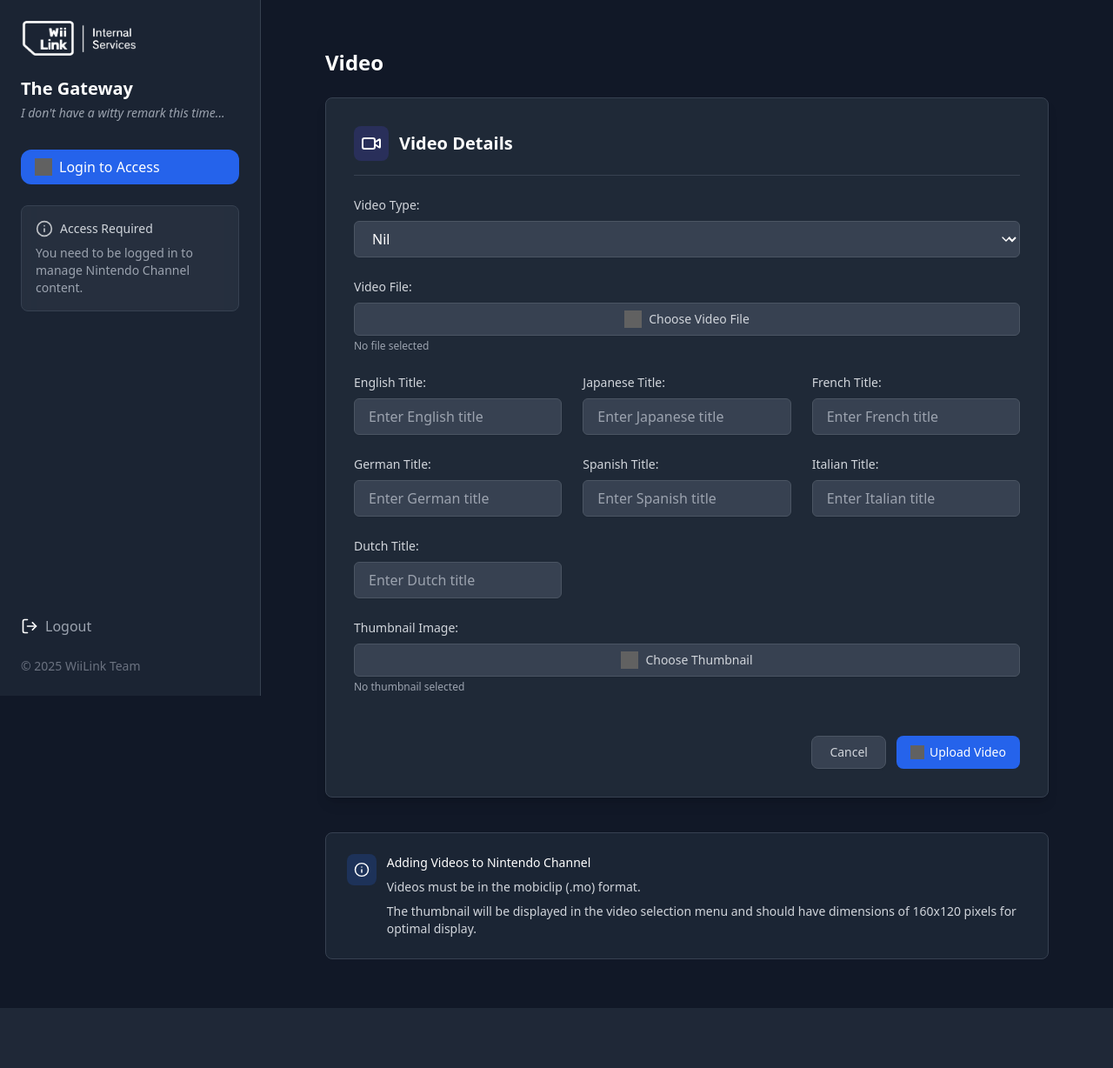
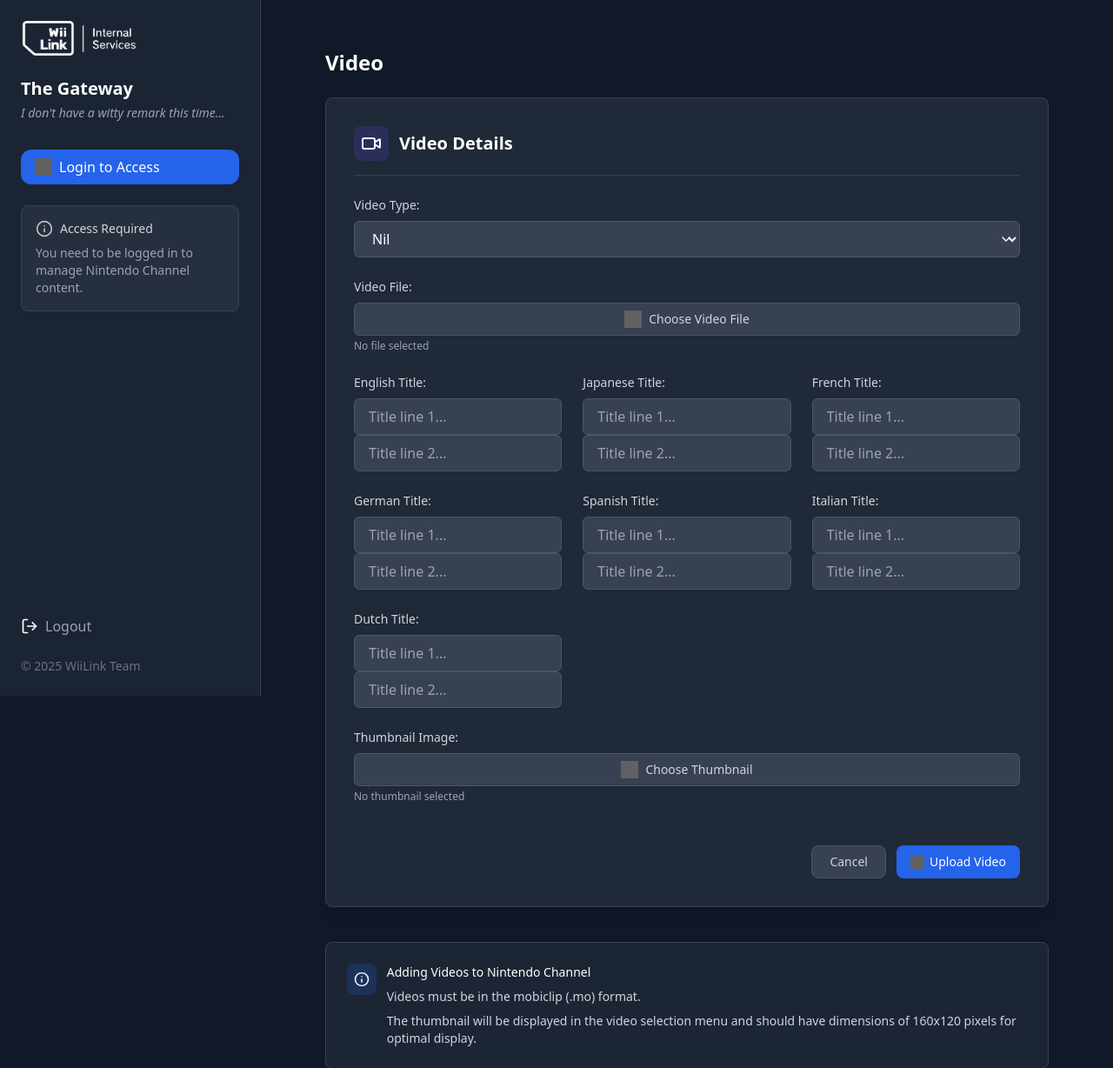
Before and after one commit to WiiLink24/NintendoChannelWeb, a Flask app: template templates/video_action.html in a window 1280 px wide. Shown: the top 1228 px of the page at 87% size. Before the commit the page ends 1159 px from the top, so only its background shows below. Run offline with Flask 3, Linux system fonts and the light colour scheme; the template is opened without the code that fills it: values that come from a table or form of the project are taken from there, others are empty; parts of the project's set-up code (start-up, migrations or seed data) failed here and were passed over; some libraries are stand-ins or nearby versions; grey boxes are pictures that could not be loaded.

Commit message:
feat: multi-line video titles

```diff
--- a/templates/video_action.html
+++ b/templates/video_action.html
@@ -52,7 +52,10 @@
                             Title:</label>
                         {{ form.title_en(class_="bg-gray-700 border border-gray-600 text-white w-full px-4 py-2
                         rounded-md shadow-sm focus:outline-none focus:ring-indigo-500 focus:border-indigo-500",
-                        placeholder="Enter English title") }}
+                        placeholder="Title line 1...") }}
+                        {{ form.title_en_2(class_="bg-gray-700 border border-gray-600 text-white w-full px-4 py-2
+                        rounded-md shadow-sm focus:outline-none focus:ring-indigo-500 focus:border-indigo-500",
+                        placeholder="Title line 2...") }}
                     </div>
 
                     <div>
@@ -60,7 +63,10 @@
                             class="block text-sm font-medium text-gray-300 mb-2">Japanese Title:</label>
                         {{ form.title_jpn(class_="bg-gray-700 border border-gray-600 text-white w-full px-4 py-2
                         rounded-md shadow-sm focus:outline-none focus:ring-indigo-500 focus:border-indigo-500",
-                        placeholder="Enter Japanese title") }}
+                        placeholder="Title line 1...") }}
+                        {{ form.title_jpn_2(class_="bg-gray-700 border border-gray-600 text-white w-full px-4 py-2
+                        rounded-md shadow-sm focus:outline-none focus:ring-indigo-500 focus:border-indigo-500",
+                        placeholder="Title line 2...") }}
                     </div>
 
                     <div>
@@ -68,7 +74,10 @@
                             Title:</label>
                         {{ form.title_fr(class_="bg-gray-700 border border-gray-600 text-white w-full px-4 py-2
                         rounded-md shadow-sm focus:outline-none focus:ring-indigo-500 focus:border-indigo-500",
-                        placeholder="Enter French title") }}
+                        placeholder="Title line 1...") }}
+                        {{ form.title_fr_2(class_="bg-gray-700 border border-gray-600 text-white w-full px-4 py-2
+                        rounded-md shadow-sm focus:outline-none focus:ring-indigo-500 focus:border-indigo-500",
+                        placeholder="Title line 2...") }}
                     </div>
 
                     <div>
@@ -76,7 +85,10 @@
                             Title:</label>
                         {{ form.title_de(class_="bg-gray-700 border border-gray-600 text-white w-full px-4 py-2
                         rounded-md shadow-sm focus:outline-none focus:ring-indigo-500 focus:border-indigo-500",
-                        placeholder="Enter German title") }}
+                        placeholder="Title line 1...") }}
+                        {{ form.title_de_2(class_="bg-gray-700 border border-gray-600 text-white w-full px-4 py-2
+                        rounded-md shadow-sm focus:outline-none focus:ring-indigo-500 focus:border-indigo-500",
+                        placeholder="Title line 2...") }}
                     </div>
 
                     <div>
@@ -84,7 +96,10 @@
                             Title:</label>
                         {{ form.title_es(class_="bg-gray-700 border border-gray-600 text-white w-full px-4 py-2
                         rounded-md shadow-sm focus:outline-none focus:ring-indigo-500 focus:border-indigo-500",
-                        placeholder="Enter Spanish title") }}
+                        placeholder="Title line 1...") }}
+                        {{ form.title_es_2(class_="bg-gray-700 border border-gray-600 text-white w-full px-4 py-2
+                        rounded-md shadow-sm focus:outline-none focus:ring-indigo-500 focus:border-indigo-500",
+                        placeholder="Title line 2...") }}
                     </div>
 
                     <div>
@@ -92,15 +107,21 @@
                             Title:</label>
                         {{ form.title_it(class_="bg-gray-700 border border-gray-600 text-white w-full px-4 py-2
                         rounded-md shadow-sm focus:outline-none focus:ring-indigo-500 focus:border-indigo-500",
-                        placeholder="Enter Italian title") }}
+                        placeholder="Title line 1...") }}
+                        {{ form.title_it_2(class_="bg-gray-700 border border-gray-600 text-white w-full px-4 py-2
+                        rounded-md shadow-sm focus:outline-none focus:ring-indigo-500 focus:border-indigo-500",
+                        placeholder="Title line 2...") }}
                     </div>
 
                     <div>
-                        <label for="{{ form.title_dutch.id }}"
+                        <label for="{{ form.title_nl.id }}"
                             class="block text-sm font-medium text-gray-300 mb-2">Dutch Title:</label>
-                        {{ form.title_dutch(class_="bg-gray-700 border border-gray-600 text-white w-full px-4 py-2
+                        {{ form.title_nl(class_="bg-gray-700 border border-gray-600 text-white w-full px-4 py-2
                         rounded-md shadow-sm focus:outline-none focus:ring-indigo-500 focus:border-indigo-500",
-                        placeholder="Enter Dutch title") }}
+                        placeholder="Title line 1...") }}
+                        {{ form.title_nl_2(class_="bg-gray-700 border border-gray-600 text-white w-full px-4 py-2
+                        rounded-md shadow-sm focus:outline-none focus:ring-indigo-500 focus:border-indigo-500",
+                        placeholder="Title line 2...") }}
                     </div>
                 </div>
 
--- a/thegateway/form.py
+++ b/thegateway/form.py
@@ -30,25 +30,46 @@ class VideoType(enum.Enum):
 class VideoForm(FlaskForm):
     video = FileField("Video")
     title_jpn = StringField(
-        "Title (Japanese)", validators=[DataRequired(), Length(max=102)]
+        validators=[DataRequired(), Length(max=51)]
+    )
+    title_jpn_2 = StringField(
+        validators=[Length(max=51)]
     )
     title_en = StringField(
-        "Title (English)", validators=[DataRequired(), Length(max=102)]
+        validators=[DataRequired(), Length(max=51)]
+    )
+    title_en_2 = StringField(
+        validators=[Length(max=51)]
     )
     title_de = StringField(
-        "Title (German)", validators=[DataRequired(), Length(max=102)]
+        validators=[DataRequired(), Length(max=51)]
+    )
+    title_de_2 = StringField(
+        validators=[Length(max=51)]
     )
     title_es = StringField(
-        "Title (Spanish)", validators=[DataRequired(), Length(max=102)]
+        validators=[DataRequired(), Length(max=51)]
+    )
+    title_es_2 = StringField(
+        validators=[Length(max=51)]
     )
     title_fr = StringField(
-        "Title (French)", validators=[DataRequired(), Length(max=102)]
+        validators=[DataRequired(), Length(max=51)]
+    )
+    title_fr_2 = StringField(
+        validators=[Length(max=51)]
     )
     title_it = StringField(
-        "Title (Italian)", validators=[DataRequired(), Length(max=102)]
+        validators=[DataRequired(), Length(max=51)]
     )
-    title_dutch = StringField(
-        "Title (Dutch)", validators=[DataRequired(), Length(max=102)]
+    title_it_2 = StringField(
+        validators=[Length(max=51)]
+    )
+    title_nl = StringField(
+        validators=[DataRequired(), Length(max=51)]
+    )
+    title_nl_2 = StringField(
+        validators=[Length(max=51)]
     )
     video_type = SelectField("Video Type", choices=VideoType.choices())
     thumbnail = FileField("Video thumbnail")
```
Also changed, not shown: thegateway/videos.py (+42 -24 lines).
